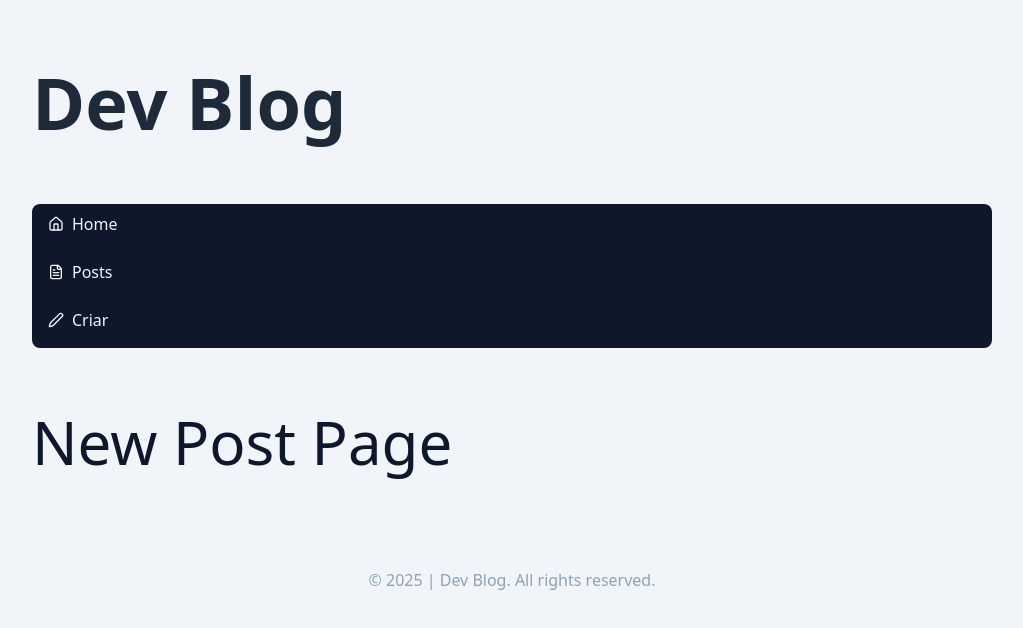
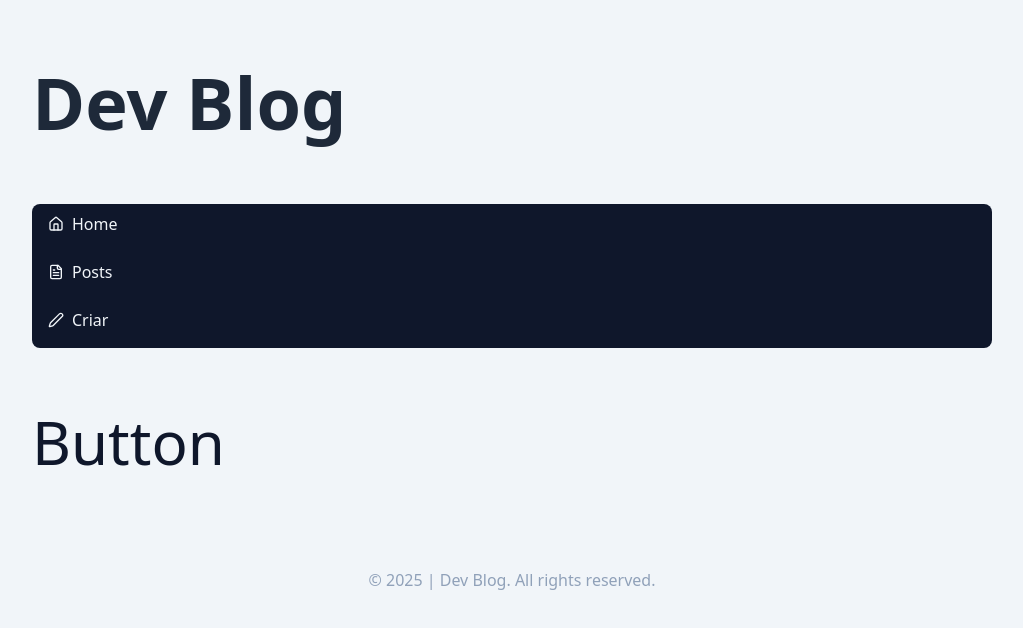
Before and after one commit to atomsdeveloper/dev-blog, a Next.js app: page /admin/post/new in a window 1280 px wide. Shown: the top 628 px of the page, without its empty margins (128-1151 px from the left). Built offline with nearby package versions, Linux system fonts and the light colour scheme.

Commit message:
feta: created component Button to app

```diff
--- a/src/app/admin/post/new/page.tsx
+++ b/src/app/admin/post/new/page.tsx
@@ -1,5 +1,11 @@
+import { Button } from "@/app/components/Button";
+
 export const dynamic = "force-dynamic";
 
 export default async function NewPostPage() {
-  return <div className="py-16 text-6xl">New Post Page</div>;
+  return (
+    <div className="py-16 text-6xl">
+      <Button type="submit">Button</Button>
+    </div>
+  );
 }
--- /dev/null
+++ b/src/app/components/Button/index.tsx
@@ -0,0 +1,7 @@
+type ButtonProps = {
+  children: React.ReactNode;
+} & React.ComponentProps<"button">;
+
+export function Button({ children, ...props }: ButtonProps) {
+  return <button {...props}>{children}</button>;
+}
```
